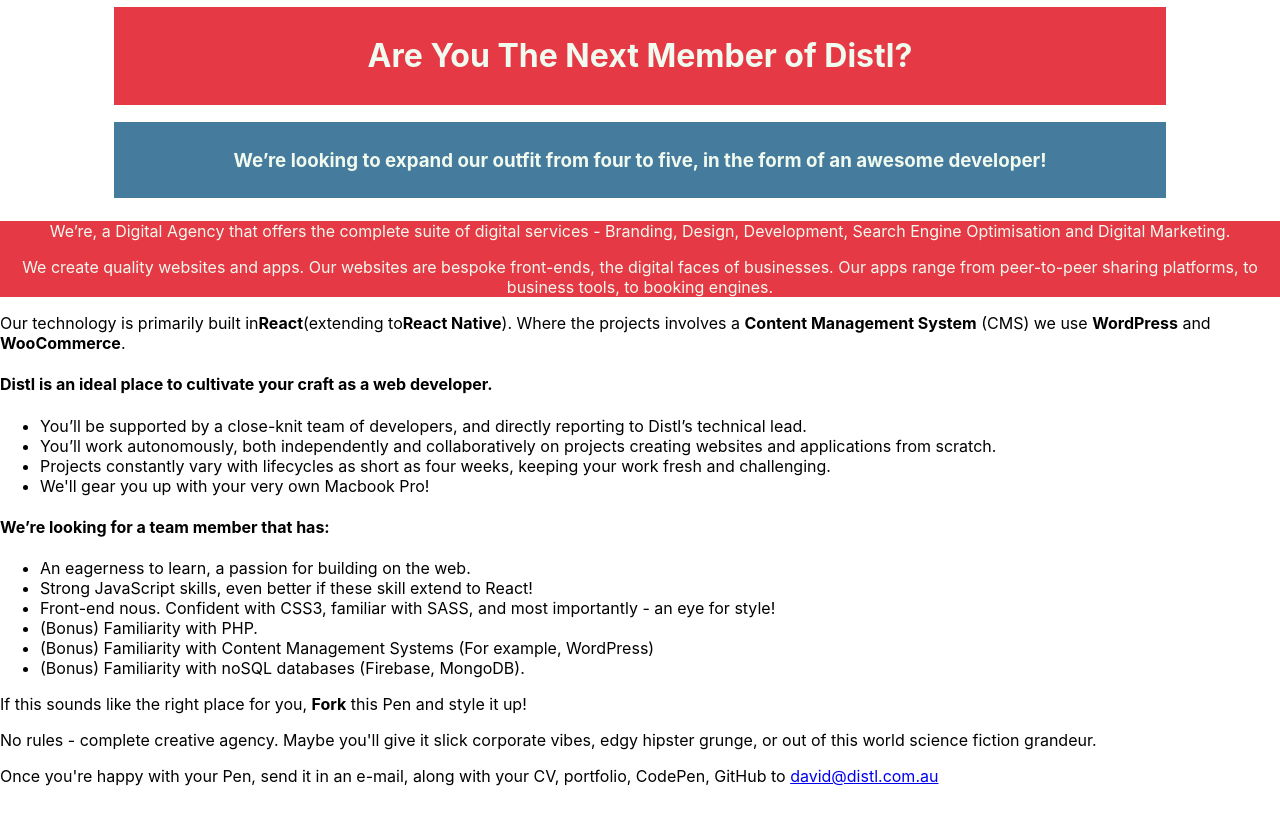
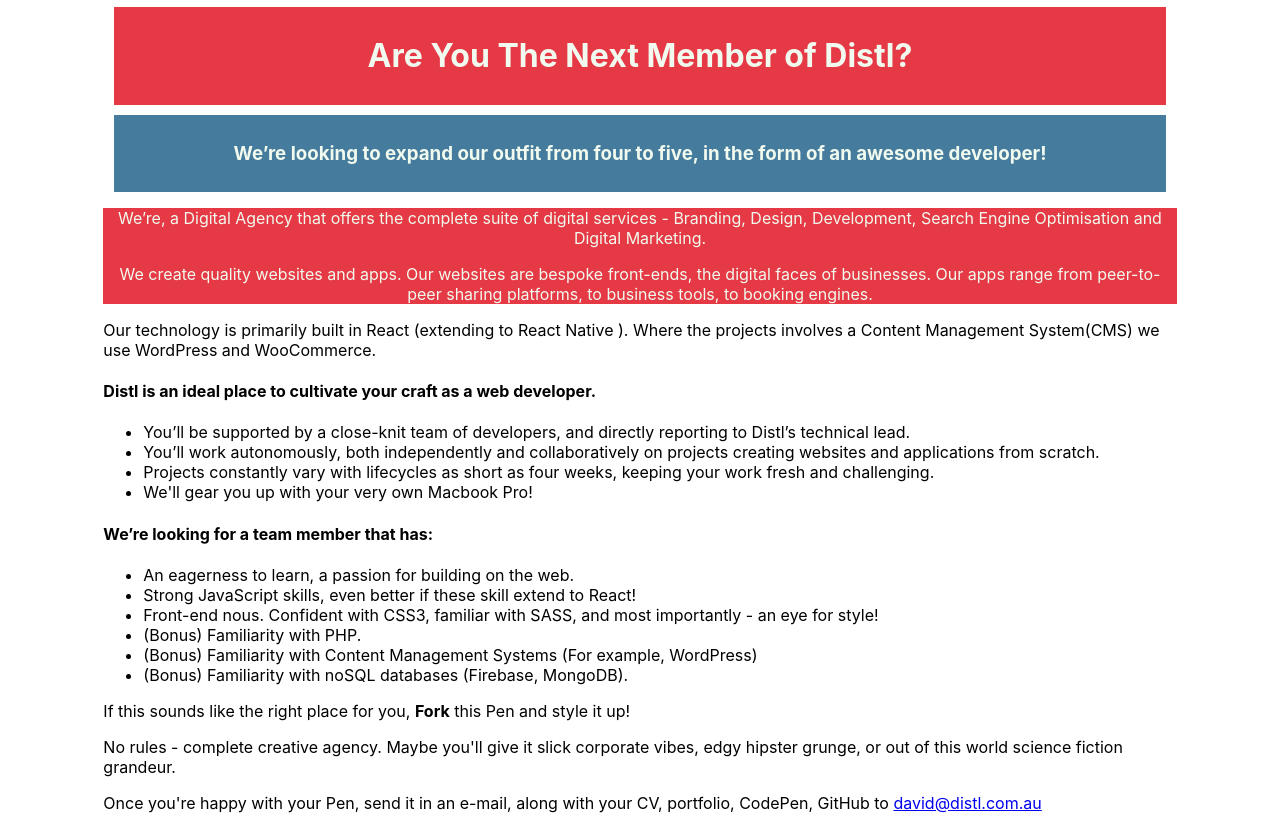
Before and after one commit to xenonth/distl-application, a React (Create React App) app: page / in a window 1280 px wide. Before the commit the page ends 802 px from the top, so only its background shows below. Built offline with nearby package versions, Linux system fonts and the light colour scheme.

Commit message:
simplified the grid format to app

```diff
--- a/src/App.js
+++ b/src/App.js
@@ -9,9 +9,16 @@
 import TeamMember from "./components/TeamMember";
 import ContactUs from "./components/ContactUs";
 
+//import material UI Grid
+import Grid from "@material-ui/core/Grid"
+
 function App() {
   return (
-    <div>
+    <Grid container spacing ={1}>
+
+    <Grid lg={1} ></Grid>
+
+      <Grid lg={10} md={10} xs={12}>
         <Header />
         <PowerfulIntro />
         <About />
@@ -19,7 +26,9 @@
         <Why />
         <TeamMember />
         <ContactUs />
-    </div>
+      </Grid>
+
+    </Grid>
   );
 }
 
--- a/src/components/About.js
+++ b/src/components/About.js
@@ -2,6 +2,7 @@
 
 
 import React from "react";
+
 
 import { makeStyles } from '@material-ui/core/styles';
 
--- a/src/components/ContactUs.js
+++ b/src/components/ContactUs.js
@@ -1,4 +1,4 @@
-import react from "react";
+import React from "react";
 
 function ContactUs() {
     return (
--- a/src/components/Header.js
+++ b/src/components/Header.js
@@ -5,8 +5,8 @@
 
 import React from "react";
 
-//import Grid for styling alignment and makeStyles for alternate css styling
-import Grid from "@material-ui/core/Grid"
+//import makeStyles for alternate css styling
+
 import { makeStyles } from '@material-ui/core/styles';
 
 //Making Material UI stand out with the makestyles hook variant CSS Library
@@ -29,23 +29,15 @@
 
 });
 
-
 function Header() {
     //calling usestyles object function as a hook to import directly into the html
     const classes = useStyles();
 
     return (
-        <Grid container spacing ={1}>
-            <Grid lg={1} ></Grid>
-
-            <Grid lg={10} md={10} xs={12}>
             <div className={classes.headline}>
                 <h1>Are You The Next Member of Distl?</h1>
             </div>
-            </Grid>
-
-        </Grid>
     );
   }
 
-  export default Header;
+export default Header;
--- a/src/components/PowerfulIntro.js
+++ b/src/components/PowerfulIntro.js
@@ -1,18 +1,20 @@
 import React from "react";
 
-import Grid from "@material-ui/core/Grid"
 import { makeStyles } from '@material-ui/core/styles';
 
 //Making Material UI stand out with the makestyles hook variant CSS Library
 const useStyles = makeStyles({
-  root: {
+  strongIntro: {
     textAlign: "center",
     color: "#F1FAEE",
     background: "#457B9D",
+
+     //when the background is tapped on mobile or on hover the text and background will swap their colors
     '&:hover': {
         color: "#457B9D",
         background: "#F1FAEE"
     },
+
     margin: "1%",
     paddingTop: "0.5em",
     paddingBottom: "0.5em",
@@ -24,18 +26,11 @@
     const classes = useStyles();
 
     return (
-        <Grid container spacing={1}>
-
-        <Grid lg={1} xs={12}></Grid>
-
-        <Grid lg={10} md={10} xs={12}>
-            <div className={classes.root}>
+            <div className={classes.strongIntro}>
                 <h3>
                     We’re looking to expand our outfit from four to five, in the form of an awesome developer!
                 </h3>
             </div>
-        </Grid>
-        </Grid>
     );
   }
 
--- a/src/components/Technology.js
+++ b/src/components/Technology.js
@@ -5,13 +5,13 @@
 <div class="the-technology">
     <p>
       Our technology is primarily built in
-      <strong>
+
         React
-      </strong>
+
       (extending to
-      <strong>
+
         React Native
-      </strong>). Where the projects involves a <strong>Content Management System</strong> (CMS) we use <strong>WordPress</strong> and <strong>WooCommerce</strong>.</p>
+      ). Where the projects involves a Content Management System(CMS) we use WordPress and WooCommerce.</p>
   </div>
     );
   }
```
Lines whose indentation alone changed are shown as unchanged.
